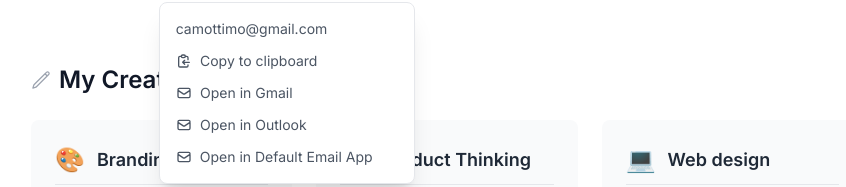
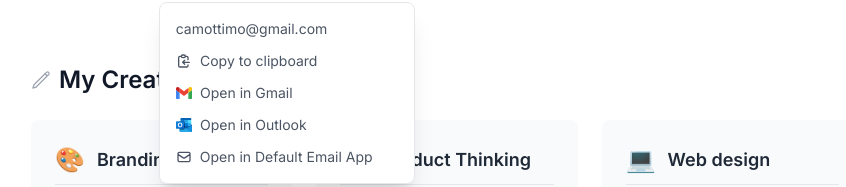
Before and after one commit to camottimo/Personal-Website, a Next.js app: page / in a window 1280 px wide. Both pictures are taken after a click on the element "Email me". Shown: the part 556-743 px from the top of the page, without its empty margins (193-1039 px from the left). Built offline with nearby package versions, Linux system fonts and the light colour scheme.

Commit message:
Fixed email icons within dropdown

```diff
--- /dev/null
+++ b/src/app/api/contact/route.js
@@ -0,0 +1,26 @@
+import nodemailer from 'nodemailer';
+
+export async function POST(req) {
+  try {
+    const { firstName, lastName, phone, email, message } = await req.json();
+
+    const transporter = nodemailer.createTransport({
+      service: 'gmail',
+      auth: {
+        user: process.env.CONTACT_EMAIL, // your Gmail address
+        pass: process.env.CONTACT_EMAIL_PASS, // your Gmail app password
+      },
+    });
+
+    await transporter.sendMail({
+      from: email,
+      to: 'camottimo@gmail.com',
+      subject: `New message from ${firstName} ${lastName}`,
+      text: `Phone: ${phone}\nEmail: ${email}\n\n${message}`,
+    });
+
+    return new Response(JSON.stringify({ message: 'Email sent successfully' }), { status: 200 });
+  } catch (error) {
+    return new Response(JSON.stringify({ message: 'Error sending email', error: error.message }), { status: 500 });
+  }
+}
--- a/src/components/EmailLink.tsx
+++ b/src/components/EmailLink.tsx
@@ -3,6 +3,7 @@
 import { EnvelopeIcon } from '@heroicons/react/24/outline';
 import { useState, useEffect, useRef, forwardRef, useImperativeHandle } from 'react';
 import { createPortal } from 'react-dom';
+import Image from 'next/image';
 
 export type EmailLinkHandle = {
   openDropdown: () => void;
@@ -143,18 +144,30 @@ const EmailLink = forwardRef<EmailLinkHandle, {}>((props, ref) => {
               onClick={openGmail}
               className="w-full text-left text-sm text-gray-600 hover:text-gray-900 flex items-center"
             >
-              <svg className="h-4 w-4 mr-2" viewBox="0 0 24 24" fill="none" stroke="currentColor">
-                <path strokeLinecap="round" strokeLinejoin="round" strokeWidth={2} d="M3 8l7.89 5.26a2 2 0 002.22 0L21 8M5 19h14a2 2 0 002-2V7a2 2 0 00-2-2H5a2 2 0 00-2 2v10a2 2 0 002 2z" />
-              </svg>
+              <Image
+                src="/images/gmail-logo.svg"
+                alt="Gmail logo"
+                width={16}
+                height={16}
+                className="h-4 w-4 mr-2"
+                style={{ objectFit: 'contain' }}
+                priority={false}
+              />
               Open in Gmail
             </button>
             <button
               onClick={openOutlook}
               className="w-full text-left text-sm text-gray-600 hover:text-gray-900 flex items-center"
             >
-              <svg className="h-4 w-4 mr-2" viewBox="0 0 24 24" fill="none" stroke="currentColor">
-                <path strokeLinecap="round" strokeLinejoin="round" strokeWidth={2} d="M3 8l7.89 5.26a2 2 0 002.22 0L21 8M5 19h14a2 2 0 002-2V7a2 2 0 00-2-2H5a2 2 0 00-2 2v10a2 2 0 002 2z" />
-              </svg>
+              <Image
+                src="/images/outlook-logo.svg"
+                alt="Outlook logo"
+                width={16}
+                height={16}
+                className="h-4 w-4 mr-2"
+                style={{ objectFit: 'contain' }}
+                priority={false}
+              />
               Open in Outlook
             </button>
             <button
```
Also changed, not shown: public/images/gmail-logo.svg (added), public/images/outlook-logo.svg (added).
